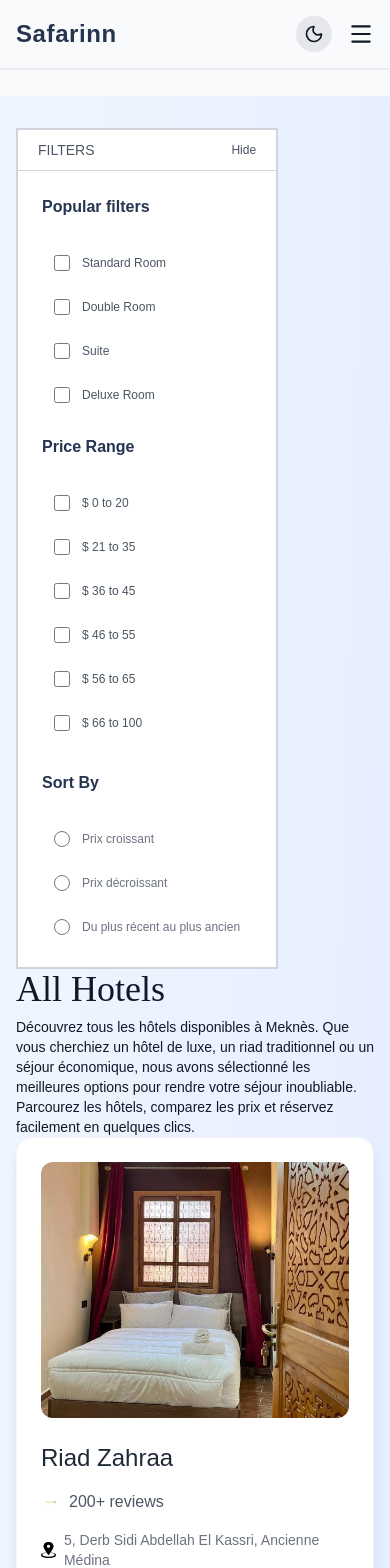
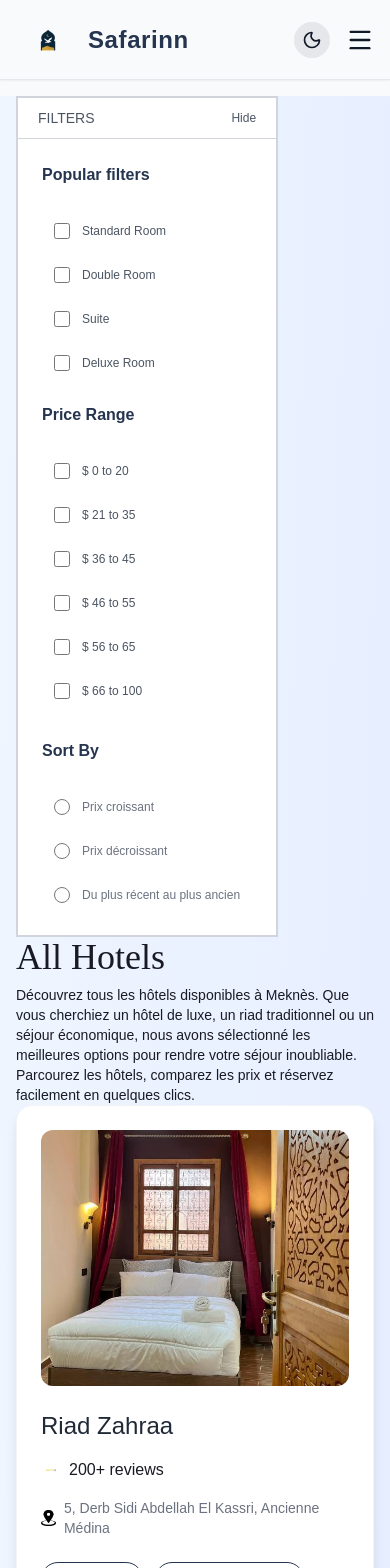
Before and after one commit to tilka-na/safarinn, a React (Vite) app: page /hotels in a window 390 px wide. Shown: the top 1568 px of the page. Built offline with nearby package versions, Linux system fonts and the light colour scheme.

Commit message:
navbar changes, dark mode for hotels

```diff
--- a/src/App.jsx
+++ b/src/App.jsx
@@ -14,7 +14,7 @@ import { BrowserRouter, Routes, Route } from "react-router-dom";
 export default function App() {
   return (
     <BrowserRouter>
-    <div className="min-h-screen">
+    <div className="min-h-screen ">
       <Routes>
         <Route path="/" element={<Home />} />
         <Route path="/hotels" element={<AllHotels />} />
--- a/src/components/Hero.jsx
+++ b/src/components/Hero.jsx
@@ -3,7 +3,7 @@ import SwiperSection from "./SwiperSection";
 
 export default function HERO() {
     return (
-    <section className="w-full mt-20 px-6 py-12 md:py-24 grid md:grid-cols-2 items-center gap-16">
+    <section className="w-full mt-20 px-6 md:pb-24 grid md:grid-cols-2 items-center gap-16">
         <div className="space-y-6">
           <h1 className="text-4xl md:text-6xl font-extrabold leading-tight text-gray-900 dark:text-white">
             Trouvez votre <span className="text-customGrey">séjour parfait</span>
--- a/src/components/Navbar.jsx
+++ b/src/components/Navbar.jsx
@@ -1,11 +1,24 @@
-import React, { useState, useEffect } from "react";
-import { Menu, Search, Sun, Moon } from "lucide-react";
+import React, { useState } from "react";
+import { Menu, X, Sun, Moon } from "lucide-react";
 import { Link } from "react-router-dom";
+import logo from "../images/pic3.png";
+
+
+
 export default function Navbar({ darkMode, toggleDarkMode }) {
+  const [openMenu, setOpenMenu] = useState(false);
+
   return (
-        <nav className="w-full bg-white/80 dark:bg-customGrey/70 backdrop-blur-md border-b dark:border-gray-700 shadow-sm px-4 py-4 flex items-center justify-between fixed top-0 left-0 z-50 transition-colors">
+   <nav className="w-full h-20 bg-white/80 dark:bg-customGrey/70 backdrop-blur-md border-b dark:border-gray-700 shadow-sm px-4 fixed top-0 left-0 z-50 flex items-center justify-between">
+  {/* Logo + Name */}
+  <div className="flex items-center gap-2 h-full">
+    <img src={logo} alt="logo" className="h-16 w-auto object-contain" />
+    <div className="text-2xl font-extrabold tracking-wide text-customBlue dark:text-gray-100">
+      Safarinn
+    </div>
+  </div>
 
-            <div className="text-2xl font-extrabold tracking-wide text-customBlue dark:text-gray-100">Safarinn</div>
+  {/* Desktop Menu */}
   <div className="hidden md:flex gap-8 text-sm font-medium">
     <Link to="/" className="py-2 hover:text-customBlue dark:hover:text-white">Accueil</Link>
     <Link to="/hotels" className="py-2 hover:text-customBlue dark:hover:text-white">Hôtels</Link>
@@ -15,17 +28,30 @@ export default function Navbar({ darkMode, toggleDarkMode }) {
     <Link to="/login" className="px-4 py-2 bg-customBlue text-white rounded-lg hover:bg-customGrey transition">Se connecter</Link>
     <Link to="/register" className="px-4 py-2 bg-customBlue text-white rounded-lg hover:bg-customGrey transition">S’inscrire</Link>
   </div>
+
+  {/* Dark mode & Hamburger */}
   <div className="flex items-center gap-4">
-            <button
-                onClick={toggleDarkMode}
-                className="p-2 rounded-full bg-gray-200 dark:bg-gray-700 hover:scale-110 transition"
-                >
+    <button onClick={toggleDarkMode} className="p-2 rounded-full bg-gray-200 dark:bg-gray-700 hover:scale-110 transition">
       {darkMode ? <Sun size={20} /> : <Moon size={20} />}
     </button>
-            <button className="md:hidden hover:opacity-70">
-            <Menu size={26} />
+    <button className="md:hidden hover:opacity-70 cursor-pointer" onClick={() => setOpenMenu(!openMenu)}>
+      {openMenu ? <X size={28} /> : <Menu size={28} />}
     </button>
   </div>
+
+  {/* Mobile Menu */}
+  {openMenu && (
+    <div className="md:hidden mt-4 flex flex-col gap-3 text-sm font-medium bg-white dark:bg-gray-800 p-4 rounded-xl shadow-lg border dark:border-gray-700 transition-all">
+      <Link to="/" className="py-2 hover:text-customBlue dark:hover:text-white">Accueil</Link>
+      <Link to="/hotels" className="py-2 hover:text-customBlue dark:hover:text-white">Hôtels</Link>
+      <Link to="/add-property" className="py-2 hover:text-customBlue dark:hover:text-white">Lister un bien</Link>
+      <Link to="/about" className="py-2 hover:text-customBlue dark:hover:text-white">À propos</Link>
+      <Link to="/contact" className="py-2 hover:text-customBlue dark:hover:text-white">Contact</Link>
+      <Link to="/login" className="px-4 py-2 bg-customBlue text-white rounded-lg hover:bg-customGrey transition">Se connecter</Link>
+      <Link to="/register" className="px-4 py-2 bg-customBlue text-white rounded-lg hover:bg-customGrey transition">S’inscrire</Link>
+    </div>
+  )}
 </nav>
+
   );
 }
--- a/src/pages/AllHotels.jsx
+++ b/src/pages/AllHotels.jsx
@@ -83,12 +83,12 @@ export default function AllHotels() {
 
   return (
     <Layout>
-        <div className='min-h-screen bg-gradient-to-br from-blue-50 to-indigo-100 flex flex-col-reverse lg:flex-row items-start justify-between px-4 md:px-6
-      lg:px-8 xl:px-25 py-8'>
+        <div className=' bg-gradient-to-br from-blue-50 to-indigo-100 dark:from-customBlue dark:to-customBlue flex flex-col-reverse lg:flex-row items-start justify-between px-4 md:px-6
+      lg:px-8 xl:px-25 pb-8'>
       <div>
             <div className="flex flex-col items-start text-left">
-                <h1 className="font-serif text-4xl md:text-[40px]">All Hotels</h1>
-                <p className="text-sm md:text-base  text-gray-500/90 mt-2 max-w-174"> Découvrez tous les hôtels disponibles à Meknès. Que vous cherchiez un hôtel de luxe,
+                <h1 className="font-serif text-4xl md:text-[40px] text-safari-dark dark:text-white">All Hotels</h1>
+                <p className="text-sm md:text-base  text-gray-500/90 mt-2 max-w-174 text-safari-dark dark:text-white"> Découvrez tous les hôtels disponibles à Meknès. Que vous cherchiez un hôtel de luxe,
           un riad traditionnel ou un séjour économique, nous avons sélectionné les meilleures options
           pour rendre votre séjour inoubliable. Parcourez les hôtels, comparez les prix et réservez
           facilement en quelques clics.</p>
@@ -104,7 +104,7 @@ export default function AllHotels() {
                     className="text-gray-800 text-2xl md:text-3xl font-playfair cursor-pointer hover:text-indigo-600 transition-colors">{room.name}</p>
                     <div className="flex items-center gap-2">
                       <img src={assets.Starratingicon} alt="StartRating-icon" className='w-5 h-5'/>
-                      <p className="text-gray-600">200+ reviews</p>
+                      <p className="text-gray-600 text-safari-dark dark:text-white">200+ reviews</p>
                     </div>
                     <div className="flex items-center gap-2 text-gray-500">
                       <img src={assets.LocationIcon} alt="Location-icon" className='w-4 h-4'/>
@@ -120,8 +120,8 @@ export default function AllHotels() {
                       ))}
                     </div>
                     <div className="flex items-center justify-between mt-4">
-                      <p className="text-2xl font-bold text-customBlue">${room.price}/night</p>
-                      <button className="px-6 py-3 bg-customBlue text-white rounded-full hover:bg-safari-gold transition-colors font-medium shadow-md hover:shadow-lg">
+                      <p className="text-2xl font-bold text-customBlue dark:text-white">${room.price}/night</p>
+                      <button className="px-6 py-3 bg-customBlue text-safari-dark dark:text-white rounded-full hover:bg-safari-gold transition-colors font-medium shadow-md hover:shadow-lg">
                         View Details
                       </button>
                     </div>
@@ -135,7 +135,7 @@ export default function AllHotels() {
 max-lg:mb-8 min-lg:mt-16">
             <div className={`flex items-center justify-between px-5 py-2.5 min-lg:border-b
               border-gray-300 ${openFilters && "border-b"}`}>
-              <p className="text-sm font-medium text-customBlue-800">FILTERS</p>
+              <p className="text-sm font-medium text-customBlue-800 dark:text-white">FILTERS</p>
               <div className="text-xs cursor-pointer">
                 <span onClick={()=>setOpenFilters(!openFilters)}
                 className="lg:hidden">{openFilters ? 'Hide':'Show'}</span>
@@ -149,7 +149,7 @@ max-lg:mb-8 min-lg:mt-16">
 
               <div className={`${openFilters ? 'h-auto' : "h-0"} overflow-hidden transition-all duration-700`}>
                   <div className="px-6 pt-6">
-                    <p className="font-semibold text-gray-800 pb-4 text-customBlue">Popular filters</p>
+                    <p className="font-semibold text-gray-800 pb-4 text-customBlue dark:text-white">Popular filters</p>
                      {roomTypes.map((room,index)=>(
                       <Checkbox key={index} label={room} selected={selectedRoomTypes.includes(room)} onChange={(checked, label) => {
                         if (checked) {
@@ -161,7 +161,7 @@ max-lg:mb-8 min-lg:mt-16">
                      ))}
                   </div>
                   <div className="px-6 pt-6">
-                    <p className="font-semibold text-gray-800 pb-4 text-customBlue">Price Range</p>
+                    <p className="font-semibold text-gray-800 pb-4 text-customBlue dark:text-white">Price Range</p>
                      {priceRanges.map((range,index)=>(
                       <Checkbox key={index} label={`$ ${range}`} selected={selectedPriceRanges.includes(range)} onChange={(checked, label) => {
                         const cleanLabel = label.replace('$ ', '');
@@ -174,7 +174,7 @@ max-lg:mb-8 min-lg:mt-16">
                      ))}
                   </div>
                   <div className="px-6 pt-8 pb-6">
-                    <p className="font-semibold text-gray-800 pb-4 text-customBlue">Sort By</p>
+                    <p className="font-semibold text-gray-800 pb-4 text-customBlue dark:text-white">Sort By</p>
                      {sortOptions.map((option,index)=>(
                       <RadioButton key={index} label={option}/>
                      ))}
```
Also changed, not shown: src/images/pic3.png (added). Lines whose indentation alone changed are shown as unchanged.
